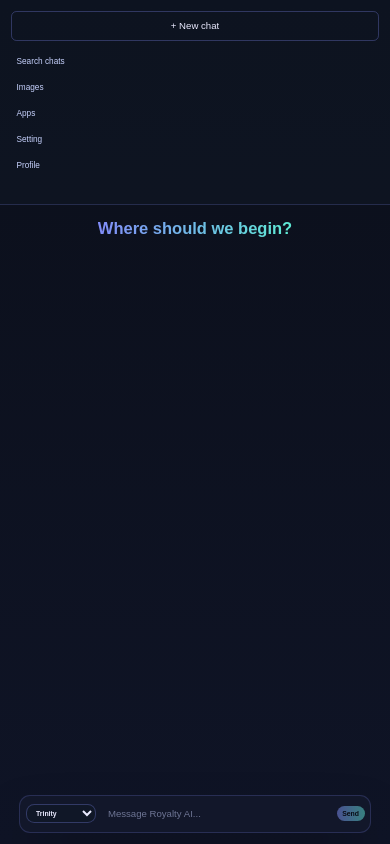
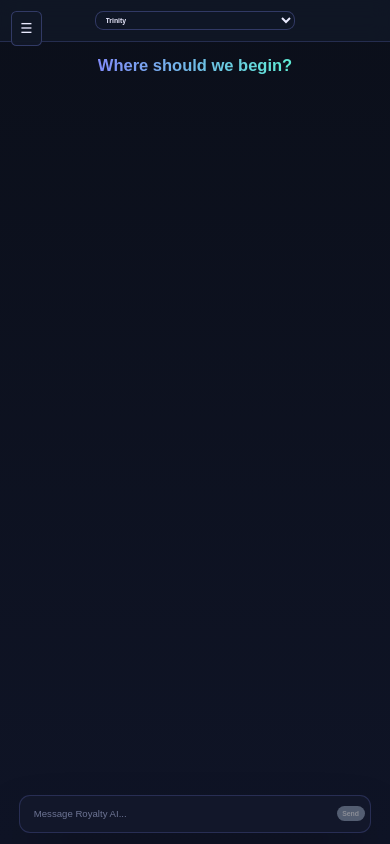
Before and after one commit to juniorSarh/RoyaltyAI, a React (Vite) app in the folder Frontend/: page /home in a window 390 px wide. Built offline with nearby package versions, Linux system fonts and the light colour scheme.

Commit message:
updated landing pages content

```diff
--- a/Frontend/src/pages/home.tsx
+++ b/Frontend/src/pages/home.tsx
@@ -10,11 +10,14 @@ import "../styles/home.css";
 interface SidebarProps {
   chats: string[];
   onNewChat: () => void;
+  isOpen?: boolean;
+  onClose?: () => void;
 }
 
-const Sidebar: React.FC<SidebarProps> = ({ chats, onNewChat }) => {
+const Sidebar: React.FC<SidebarProps> = ({ chats, onNewChat, isOpen = false, onClose }) => {
   return (
-    <div className="sidebar">
+    <>
+      <div className={`sidebar ${isOpen ? 'sidebar-open' : 'sidebar-closed'}`}>
         <div className="sidebar-header">
           <button className="new-chat-button" onClick={onNewChat}>
             + New chat
@@ -39,6 +42,8 @@ const Sidebar: React.FC<SidebarProps> = ({ chats, onNewChat }) => {
           </ul>
         </div>
       </div>
+      {isOpen && <div className="sidebar-overlay" onClick={onClose} />}
+    </>
   );
 };
 
@@ -46,6 +51,7 @@ const Home: React.FC = () => {
   const dispatch = useDispatch<AppDispatch>();
   const { messages, streaming, model } = useSelector((state: any) => state.chat);
   const [input, setInput] = useState<string>("");
+  const [sidebarOpen, setSidebarOpen] = useState<boolean>(false);
   const messagesEndRef = useRef<HTMLDivElement>(null);
 
   const dummyChats = [
@@ -101,11 +107,32 @@ const Home: React.FC = () => {
 
   return (
     <div className="home-layout">
+      <button
+        className="hamburger-menu"
+        onClick={() => setSidebarOpen(!sidebarOpen)}
+      >
+        ☰
+      </button>
       <Sidebar
         chats={dummyChats}
         onNewChat={handleNewChat}
+        isOpen={sidebarOpen}
+        onClose={() => setSidebarOpen(false)}
       />
       <div className="main-content">
+        <div className="model-selector-top">
+          <select
+            className="model-select-input"
+            value={model}
+            onChange={(e) => handleModelChange(e.target.value as ModelType)}
+          >
+            {models.map((model) => (
+              <option key={model.key} value={model.key}>
+                {model.name}
+              </option>
+            ))}
+          </select>
+        </div>
         <div className="chat-messages-container">
           {messages.length === 0 ? (
             <div className="welcome-message">
@@ -138,17 +165,6 @@ const Home: React.FC = () => {
           <div className="input-wrapper">
             <div className="input-box">
               <div className="input-controls">
-                <select
-                  className="model-select-input"
-                  value={model}
-                  onChange={(e) => handleModelChange(e.target.value as ModelType)}
-                >
-                  {models.map((model) => (
-                    <option key={model.key} value={model.key}>
-                      {model.name}
-                    </option>
-                  ))}
-                </select>
                 <input
                   type="text"
                   className="chat-input-field"
--- a/Frontend/src/styles/home.css
+++ b/Frontend/src/styles/home.css
@@ -5,6 +5,58 @@
   background: linear-gradient(to bottom, #0b0f1a, #0f1426);
   color: #eaeaff;
   font-family: sans-serif;
+}
+
+/* Hamburger Menu */
+.hamburger-menu {
+  display: none;
+  position: fixed;
+  top: 1rem;
+  left: 1rem;
+  z-index: 1001;
+  background: rgba(17, 24, 39, 0.9);
+  border: 1px solid rgba(129, 140, 248, 0.3);
+  border-radius: 0.5rem;
+  padding: 0.75rem;
+  color: #eaeaff;
+  font-size: 1.25rem;
+  cursor: pointer;
+  transition: all 0.2s ease;
+  backdrop-filter: blur(10px);
+}
+
+.hamburger-menu:hover {
+  background: rgba(129, 140, 248, 0.2);
+  border-color: rgba(129, 140, 248, 0.5);
+}
+
+/* Sidebar Overlay */
+.sidebar-overlay {
+  display: none;
+  position: fixed;
+  top: 0;
+  left: 0;
+  right: 0;
+  bottom: 0;
+  background: rgba(0, 0, 0, 0.5);
+  z-index: 999;
+  backdrop-filter: blur(2px);
+}
+
+/* Model Selector Top */
+.model-selector-top {
+  display: none;
+  padding: 1rem;
+  background: rgba(17, 24, 39, 0.8);
+  border-bottom: 1px solid rgba(129, 140, 248, 0.2);
+  backdrop-filter: blur(10px);
+}
+
+.model-selector-top .model-select-input {
+  width: 100%;
+  max-width: 200px;
+  margin: 0 auto;
+  display: block;
 }
 
 /* Sidebar Styles */
@@ -15,10 +67,26 @@
   display: flex;
   flex-direction: column;
   padding: 1rem;
+  position: relative;
+  z-index: 1000;
 }
 
-.sidebar-header {
-  margin-bottom: 2rem;
+.sidebar-closed {
+  transform: translateX(-100%);
+  position: fixed;
+  top: 0;
+  left: 0;
+  height: 100vh;
+  transition: transform 0.3s ease;
+}
+
+.sidebar-open {
+  transform: translateX(0);
+  position: fixed;
+  top: 0;
+  left: 0;
+  height: 100vh;
+  transition: transform 0.3s ease;
 }
 
 .new-chat-button {
@@ -291,27 +359,56 @@
 /* Send Button */
 .send-button {
   padding: 0.5rem 1.5rem;
-  background: linear-gradient(to right, #818cf8, #5eead4);
-  color: #000;
-  font-weight: 600;
+  background: #38bdf8;
+  color: #ffffff;
+  font-weight: 700;
   border-radius: 0.75rem;
   border: none;
   cursor: pointer;
   transition: all 0.2s ease;
   font-size: 0.875rem;
+  box-shadow: 0 4px 20px rgba(56, 189, 248, 0.4);
+  position: relative;
+  overflow: hidden;
+}
+
+.send-button::before {
+  content: '';
+  position: absolute;
+  top: 0;
+  left: -100%;
+  width: 100%;
+  height: 100%;
+  background: linear-gradient(90deg, transparent, rgba(255, 255, 255, 0.3), transparent);
+  transition: left 0.5s;
+}
+
+.send-button:hover::before {
+  left: 100%;
 }
 
 .send-button:hover:not(:disabled) {
-  transform: scale(1.05);
+  transform: translateY(-2px) scale(1.05);
+  box-shadow: 0 6px 30px rgba(56, 189, 248, 0.5);
+  background: #0ba5e9;
 }
 
 .send-button:active:not(:disabled) {
-  transform: scale(0.98);
+  transform: translateY(0) scale(0.98);
+  box-shadow: 0 2px 10px rgba(56, 189, 248, 0.3);
+  background: #0284c7;
 }
 
 .send-button:disabled {
   opacity: 0.5;
   cursor: not-allowed;
+  transform: none;
+  box-shadow: none;
+  background: #94a3b8;
+}
+
+.send-button:disabled::before {
+  display: none;
 }
 
 /* Responsive adjustments */
@@ -388,12 +485,32 @@
     flex-direction: column;
   }
 
+  .hamburger-menu {
+    display: block;
+  }
+
+  .sidebar-overlay {
+    display: block;
+  }
+
+  .model-selector-top {
+    display: block;
+  }
+
   .sidebar {
     width: 100%;
     height: auto;
     border-right: none;
     border-bottom: 1px solid rgba(129, 140, 248, 0.2);
     padding: 1rem;
+  }
+
+  .sidebar-closed {
+    transform: translateX(-100%);
+  }
+
+  .sidebar-open {
+    transform: translateX(0);
   }
 
   .sidebar-header {
```
Lines whose indentation alone changed are shown as unchanged.
